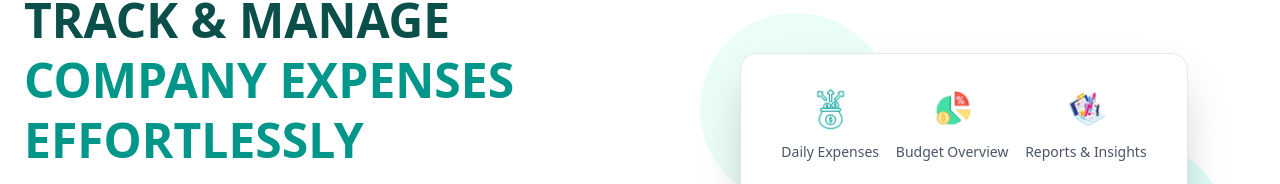
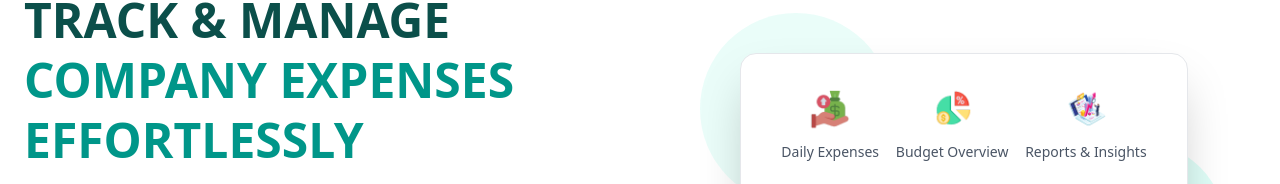
Before and after one commit to raselrzl/arbetsdesk, a Next.js app: page / in a window 1280 px wide. Shown: the part 2385-2569 px from the top of the page. Built offline with nearby package versions, Linux system fonts and the light colour scheme; no server answers.

Commit message:
home page design

```diff
--- a/app/(mainpage)/page.tsx
+++ b/app/(mainpage)/page.tsx
@@ -117,7 +117,7 @@ export default function HomePage() {
                   <div className="flex flex-col items-center gap-2 hover:scale-110 transition-transform duration-300">
                     <div className="w-12 h-12 relative">
                       <Image
-                        src="/icons/13.png"
+                        src="/icons/16.png"
                         alt="Daily Expenses"
                         fill
                         className="object-contain"
```
Also changed, not shown: public/icons/16.png (added).
